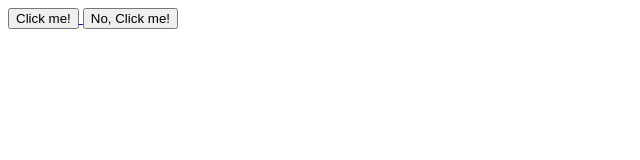
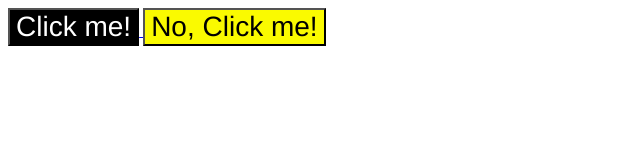
Before and after one commit to BaldoAcerboni/css-grouping-03, a plain HTML site: page index.html in a window 1280 px wide. Shown: the whole page, without its empty margins (0-640 px from the left). Drawn offline with Linux system fonts and the light colour scheme.

Commit message:
Style index.html through styles.css

```diff
--- a/index.html
+++ b/index.html
@@ -3,14 +3,14 @@
     <head>
         <meta charset="utf-8">
         <title>Style grouping</title>
-        <link rel="stylesheet" href="">
+        <link rel="stylesheet" href="styles.css">
     </head>
     <body>
         <a href="https://github.com/BaldoAcerboni/css-grouping-03" target="_blank">
-            <button>Click me!</button>
+            <button class="button-1">Click me!</button>
         </a>
         <a href="https://github.com/BaldoAcerboni/css-grouping-03" target="_blank">
-            <button>No, Click me!</button>
+            <button class="button-2">No, Click me!</button>
         </a>
     </body>
 </html>
--- a/styles.css
+++ b/styles.css
@@ -0,0 +1,11 @@
+.button-1, .button-2 {
+    font-family: Helvetica, Times New Roman, sans-serif;
+    font-size: 28px;
+}
+.button-1 {
+    background-color: rgb(0, 0, 0);
+    color: rgb(255, 255, 255);
+}
+.button-2 {
+    background-color: rgb(250, 250, 0);
+}
```
